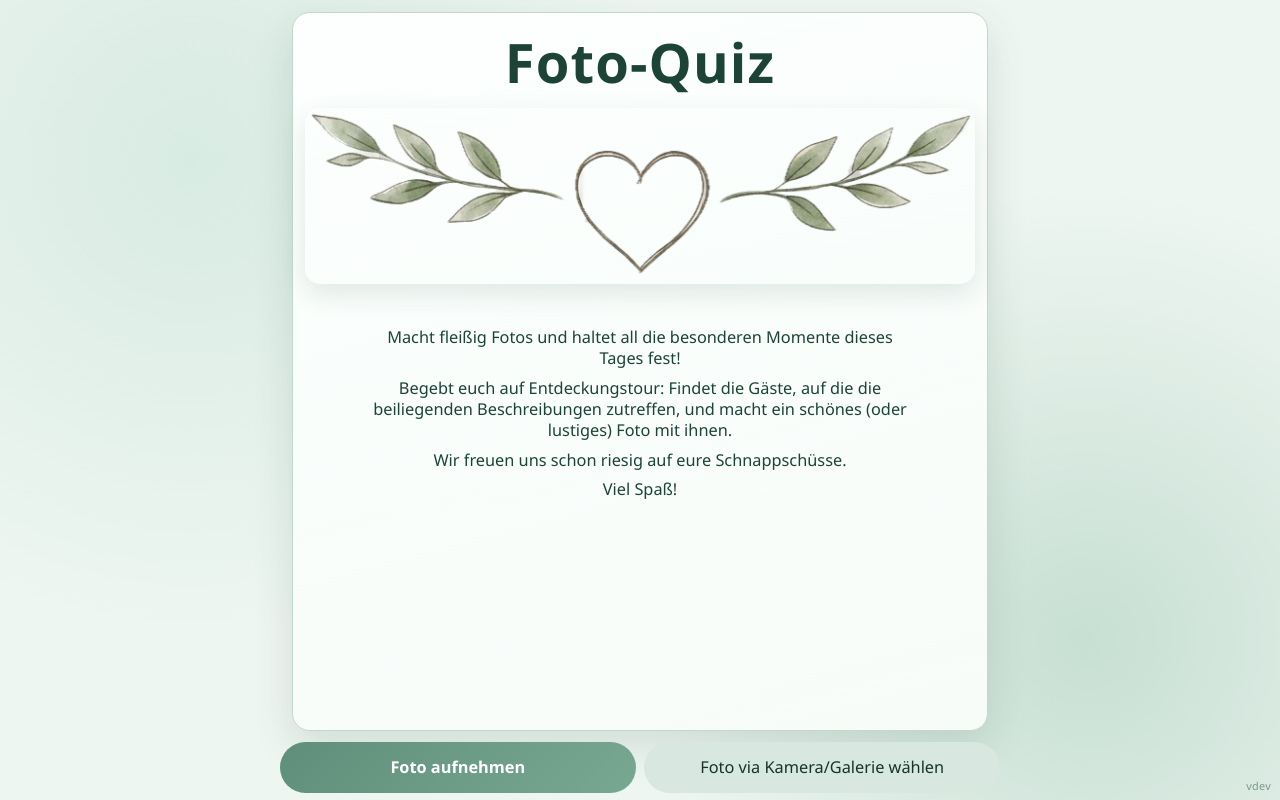
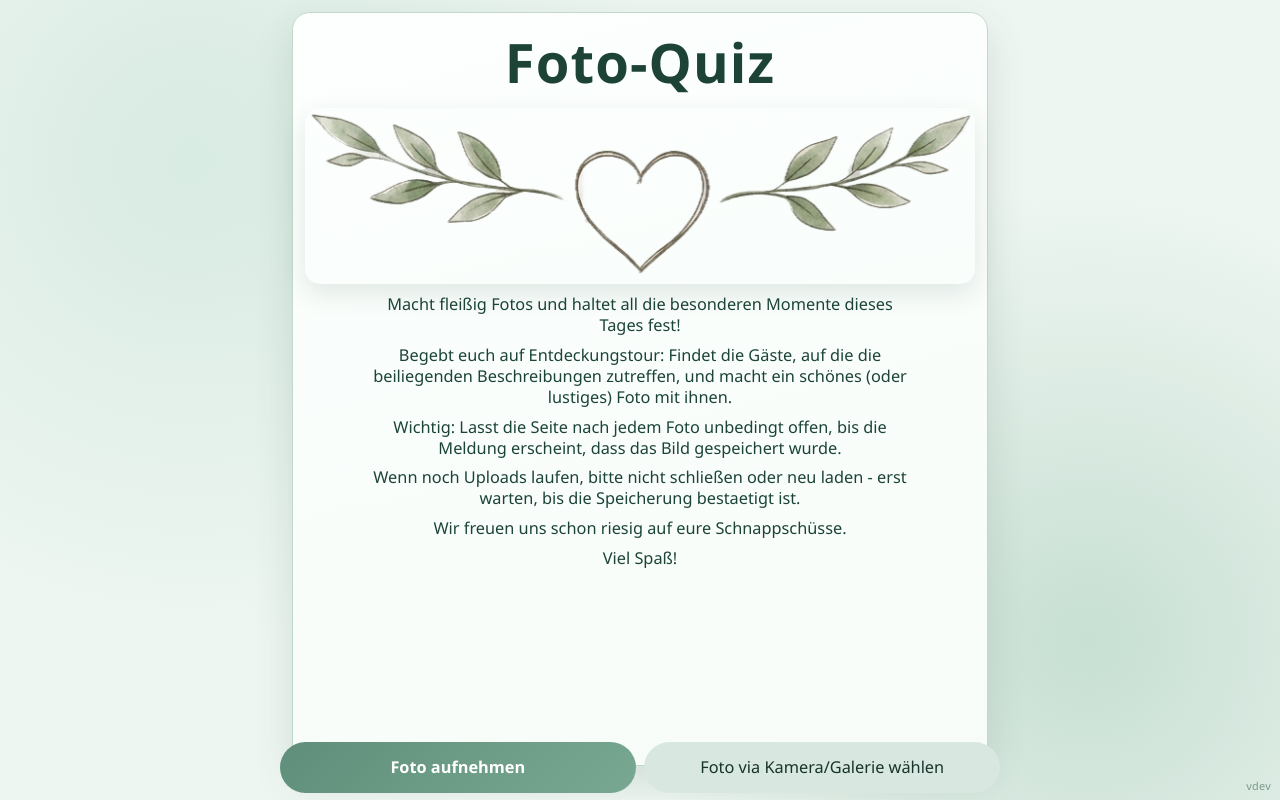
Before and after one commit to maximilianpohle/hochzeitskamera, a Flask app: page / in a window 1280 px wide. Run offline with Flask 3, Linux system fonts and the light colour scheme.

Commit message:
Update changelog to version 0.1.53; clarify photo quiz instructions and emphasize the importance of keeping the page open during uploads.

```diff
--- a/templates/index.html
+++ b/templates/index.html
@@ -14,7 +14,9 @@
         <section class="quiz-intro" aria-label="Anleitung">
           <p>Macht fleißig Fotos und haltet all die besonderen Momente dieses Tages fest!</p>
           <p>Begebt euch auf Entdeckungstour: Findet die Gäste, auf die die beiliegenden Beschreibungen zutreffen, und macht ein schönes (oder lustiges) Foto mit ihnen.</p>
-          <p>Wir freuen uns schon riesig auf eure Schnappschüsse. </p>
+          <p>Wichtig: Lasst die Seite nach jedem Foto unbedingt offen, bis die Meldung erscheint, dass das Bild gespeichert wurde.</p>
+          <p>Wenn noch Uploads laufen, bitte nicht schließen oder neu laden - erst warten, bis die Speicherung bestaetigt ist.</p>
+          <p>Wir freuen uns schon riesig auf eure Schnappschüsse.</p>
           <p>Viel Spaß!</p>
         </section>
         <div id="uploadBanner" class="upload-banner" hidden></div>
```
Also changed, not shown: CHANGELOG.md, 1 other file.
